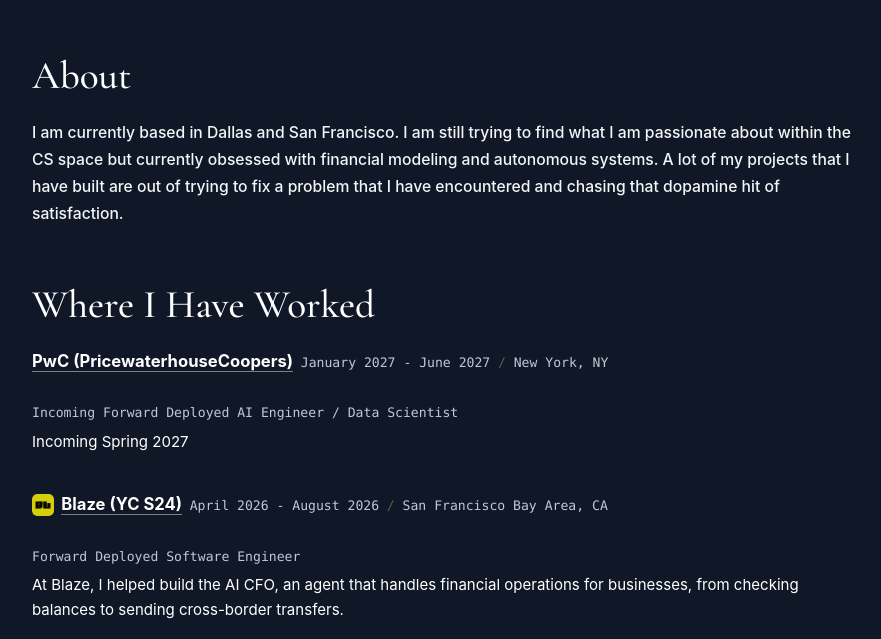
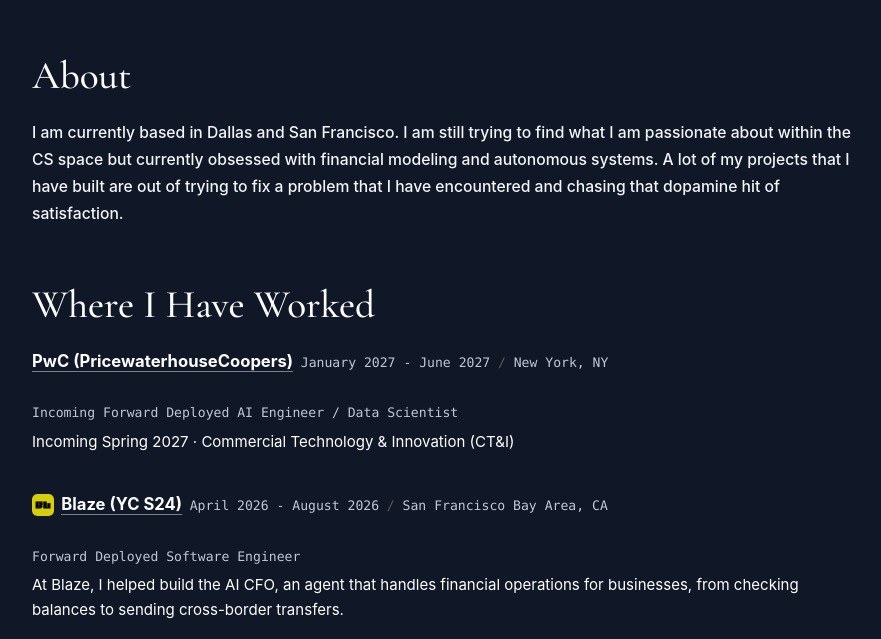
Before and after one commit to suhaasgaddala/personalwebsite, a Next.js app: page / in a window 1280 px wide. Shown: the part 1671-2310 px from the top of the page, without its empty margins (96-977 px from the left). Built offline with nearby package versions, Linux system fonts and the light colour scheme.

Commit message:
Identify PwC Commercial Technology and Innovation team

```diff
--- a/data/experience.ts
+++ b/data/experience.ts
@@ -6,7 +6,7 @@
     role: "Incoming Forward Deployed AI Engineer / Data Scientist",
     dates: "January 2027 - June 2027",
     location: "New York, NY",
-    summary: "Incoming Spring 2027"
+    summary: "Incoming Spring 2027 · Commercial Technology & Innovation (CT&I)"
   },
   {
     company: "Blaze (YC S24)",
```
